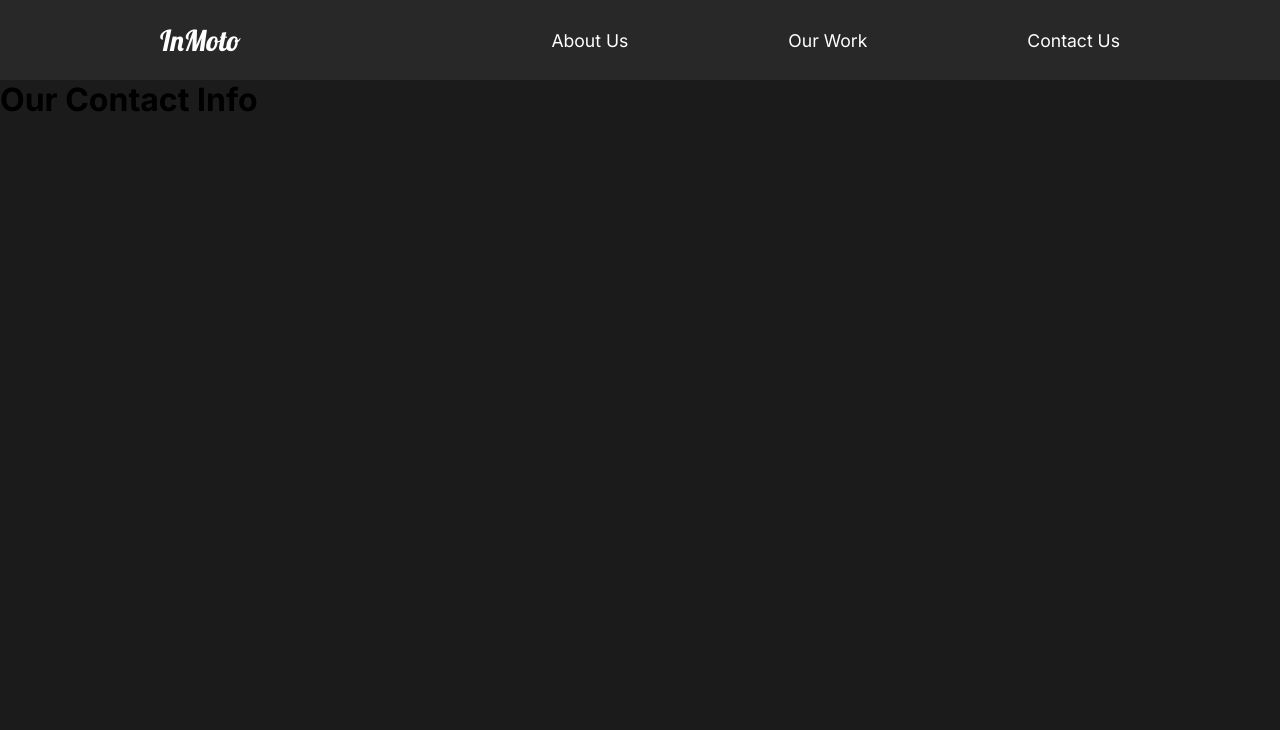
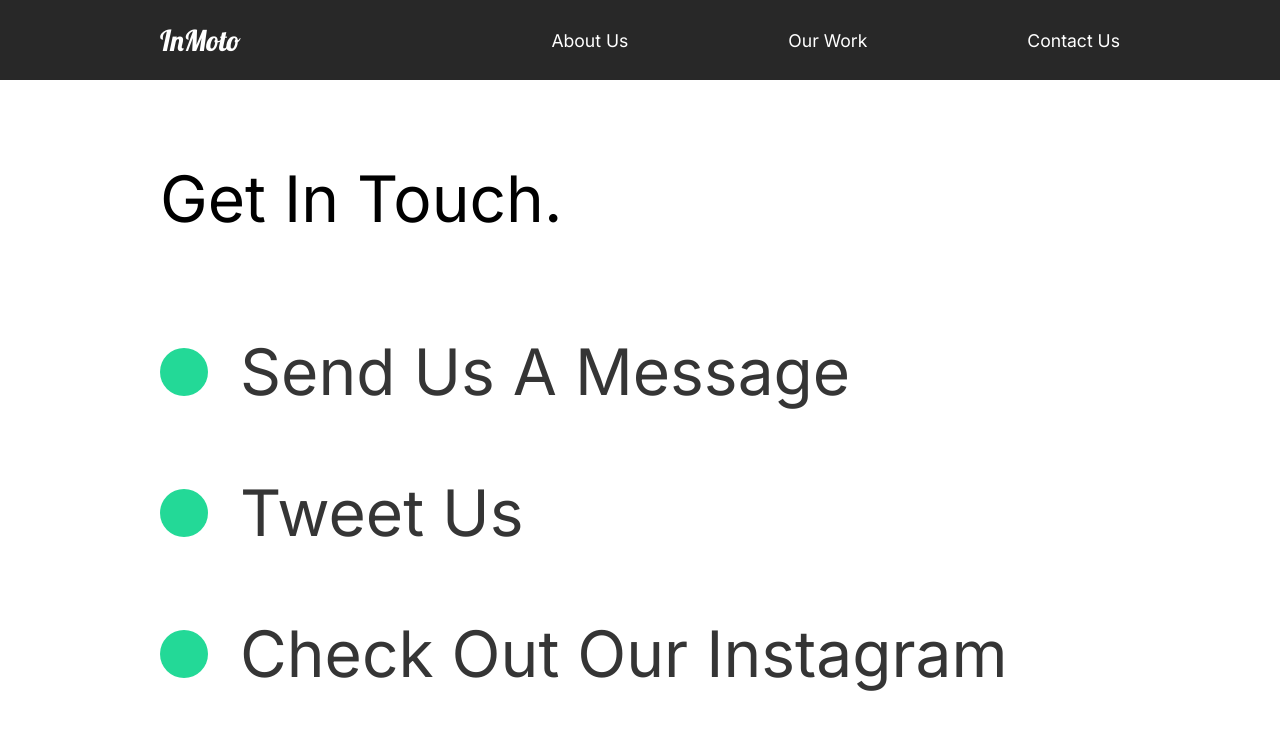
Before and after one commit to nikhilpatel87/InMotoApp, a React (Create React App) app in the folder capture/: page /contact in a window 1280 px wide. Shown: the top 730 px of the page. Built offline with nearby package versions, Linux system fonts and the light colour scheme.

Commit message:
16. Add Contact Us Animation

```diff
--- a/capture/src/pages/ContactUs.js
+++ b/capture/src/pages/ContactUs.js
@@ -1,18 +1,77 @@
 import React from 'react';
 //Animation
 import { motion } from 'framer-motion';
-import { pageAnimation } from '../animation';
+import { pageAnimation, titleAnim } from '../animation';
+
+import styled from 'styled-components';
 
 const ContactUs = () => {
 	return (
-		<motion.div
+		<ContactStyle
 			variants={pageAnimation}
 			initial='hidden'
 			animate='show'
-			exit='exit'>
-			<h1>Our Contact Info</h1>
-		</motion.div>
+			exit='exit'
+			style={{ background: '#fff' }}>
+			<Title>
+				<Hide>
+					<motion.h2 variants={titleAnim}>Get In Touch.</motion.h2>
+				</Hide>
+			</Title>
+			<div>
+				<Hide>
+					<Social variants={titleAnim}>
+						<Circle />
+						<h2>Send Us A Message</h2>
+					</Social>
+				</Hide>
+
+				<Hide>
+					<Social variants={titleAnim}>
+						<Circle />
+						<h2>Tweet Us</h2>
+					</Social>
+				</Hide>
+
+				<Hide>
+					<Social variants={titleAnim}>
+						<Circle />
+						<h2>Check Out Our Instagram</h2>
+					</Social>
+				</Hide>
+			</div>
+		</ContactStyle>
 	);
 };
 
+const ContactStyle = styled(motion.div)`
+	padding: 5rem 10rem;
+	color: #353535;
+	min-height: 90vh;
+`;
+
+const Title = styled.div`
+	margin-bottom: 4rem;
+	color: black;
+`;
+
+const Hide = styled.div`
+	overflow: hidden;
+`;
+
+const Circle = styled.div`
+	border-radius: 50%;
+	width: 3rem;
+	height 3rem;
+	background: #23d997;
+`;
+
+const Social = styled(motion.div)`
+	display: flex;
+	align-items: center;
+	h2 {
+		margin: 2rem;
+	}
+`;
+
 export default ContactUs;
```
Also changed, not shown: 1 other file (tests, documents, lock files or other folders).
